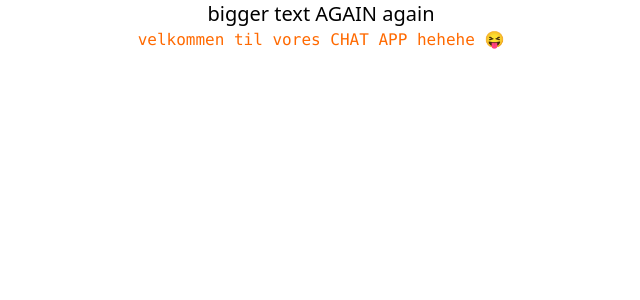
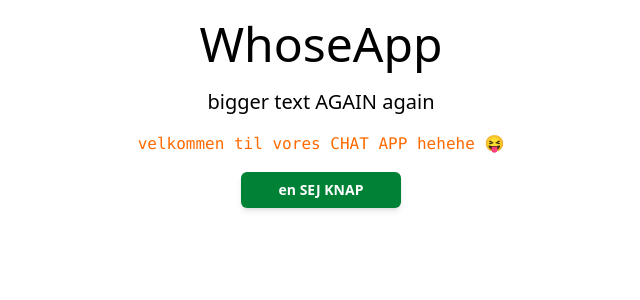
Before and after one commit to Thyge1232/Chat-Application_Semesterprojekt, a React (Vite) app in the folder frontend/: page /login in a window 1280 px wide. Shown: the top 300 px of the page, without its empty margins (319-959 px from the left). Built offline with nearby package versions, Linux system fonts and the light colour scheme.

Commit message:
added some ui elements

```diff
--- a/frontend/package.json
+++ b/frontend/package.json
@@ -12,8 +12,12 @@
   },
   "dependencies": {
     "@tailwindcss/vite": "^4.1.13",
+    "@tanstack/react-query": "^5.89.0",
     "react": "^19.1.1",
     "react-dom": "^19.1.1",
+    "react-icons": "^5.5.0",
+    "react-router-dom": "^7.9.1",
+    "tailwind-merge": "^3.3.1",
     "tailwindcss": "^4.1.13"
   },
   "devDependencies": {
--- a/frontend/src/pages/Demo.tsx
+++ b/frontend/src/pages/Demo.tsx
@@ -1,10 +1,17 @@
-export function DemoComponent() {
+import { Button } from "../ui/Button";
+import { Title } from "../ui/Title";
+
+export const DemoComponent = () => {
   return (
-    <div className="flex flex-col items-center">
-      <h1 className="text-xl">bigger text AGAIN again</h1>
-      <p className="font-mono text-orange-500">
-        velkommen til vores CHAT APP hehehe 😝
-      </p>
-    </div>
+    <>
+      <Title title="WhoseApp" />
+      <div className="flex flex-col items-center space-y-4">
+        <h1 className="text-xl">bigger text AGAIN again</h1>
+        <p className="font-mono text-orange-500">
+          velkommen til vores CHAT APP hehehe 😝
+        </p>
+        <Button className="w-40">en SEJ KNAP</Button>
+      </div>
+    </>
   );
-}
+};
--- /dev/null
+++ b/frontend/src/ui/Button.tsx
@@ -0,0 +1,24 @@
+import type { ButtonHTMLAttributes, PropsWithChildren } from "react";
+import { twMerge } from "tailwind-merge";
+
+interface ButtonProps extends ButtonHTMLAttributes<HTMLButtonElement> {
+  className?: string;
+}
+
+export const Button = ({
+  className,
+  children,
+  ...props
+}: PropsWithChildren<ButtonProps>) => {
+  return (
+    <button
+      {...props}
+      className={twMerge(
+        `bg-green-700 hover:bg-green-300 disabled:bg-green-300 flex w-full cursor-pointer justify-center rounded-md px-3 py-1.5 text-sm/6 font-semibold text-white shadow-md focus-visible:outline-2 focus-visible:outline-offset-2 focus-visible:outline-indigo-600 disabled:cursor-not-allowed`,
+        className
+      )}
+    >
+      {children}
+    </button>
+  );
+};
--- /dev/null
+++ b/frontend/src/ui/Spinner.tsx
@@ -0,0 +1,5 @@
+export const Spinner = () => {
+  return (
+    <div className="border-green-700 mx-auto my-20 aspect-square w-16 animate-spin rounded-full border-4 border-t-transparent" />
+  );
+};
--- /dev/null
+++ b/frontend/src/ui/SpinnerMini.tsx
@@ -0,0 +1,5 @@
+import { BiLoaderAlt } from "react-icons/bi";
+
+export const SpinnerMini = () => {
+  return <BiLoaderAlt className="h-6 w-6 animate-spin text-gray-700" />;
+};
--- /dev/null
+++ b/frontend/src/ui/Title.tsx
@@ -0,0 +1,7 @@
+interface TitleProps {
+  title: string;
+}
+
+export const Title = ({ title }: TitleProps) => {
+  return <h1 className="m-5 text-center font-sans text-5xl">{title}</h1>;
+};
```
Also changed, not shown: 1 other file (tests, documents, lock files or other folders).
